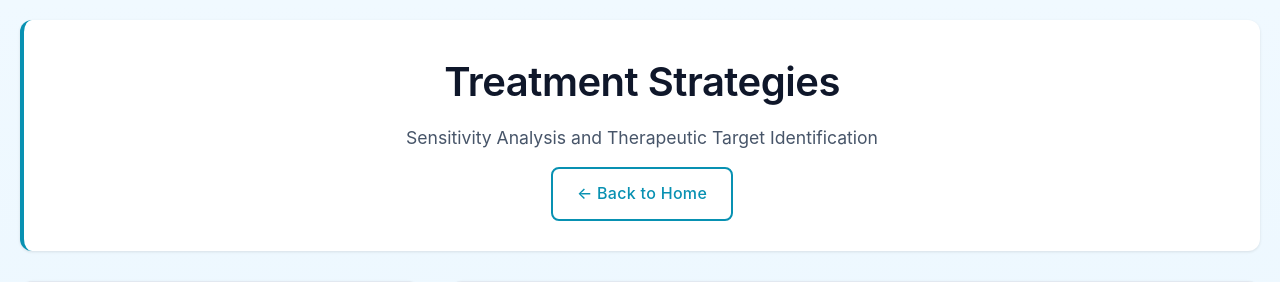
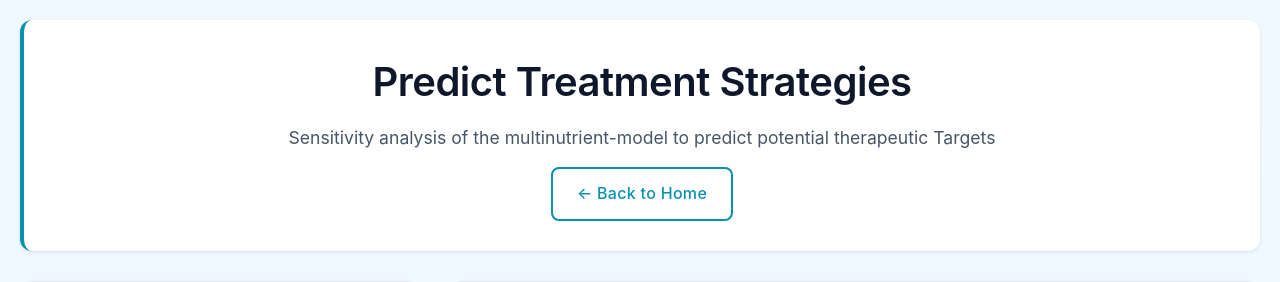
Before and after one commit to weilandtd/CompetitiveCatabolism, a Flask app: page /treatment in a window 1280 px wide. Shown: the top 282 px of the page. Run offline with Flask 2, Linux system fonts and the light colour scheme.

Commit message:
MTN: Refactor how colors are defined

```diff
--- a/web_app/app.py
+++ b/web_app/app.py
@@ -574,6 +574,15 @@ def run_obesity():
         # Additional parameter perturbations (as fold changes)
         param_dict = data.get('parameters', {})
 
+        # Define color scheme for all plots
+        PLOT_COLORS = {
+            'model': '#0891b2',        # cyan-600 - main model line
+            'perturbed': '#f97316',    # orange-500 - perturbed model line
+            'mouse_data': '#64748b',   # slate-500 - BXD mouse data points
+            'male_data': '#06b6d4',    # cyan-500 - male human data points (light teal)
+            'female_data': '#fb7185'   # rose-400 - female human data points (light pink)
+        }
+
         # Get base parameters
         p = ref_parameters()
 
@@ -724,19 +733,20 @@ def run_obesity():
 
         # Glucose plot
         def plot_glucose(ax):
-            ax.plot(x_axis, G, linewidth=2, color='#0891b2', label='Model')  # cyan-600
+            ax.plot(x_axis, G, linewidth=2, color=PLOT_COLORS['model'], label='Model')
             if G_perturbed is not None:
-                ax.plot(x_axis, G_perturbed, linewidth=2, color='#f97316',
-                       linestyle='--', label='Perturbed')  # orange-500
+                ax.plot(x_axis, G_perturbed, linewidth=2, color=PLOT_COLORS['perturbed'],
+                       linestyle='--', label='Perturbed')
 
             if experimental_data and show_data:
                 if species == 'mouse':
                     ax.scatter(experimental_data['fat_mass'], experimental_data['glucose'],
-                              alpha=0.3, s=20, color='#64748b', label='BXD mice')  # slate-500
+                              alpha=0.3, s=20, color=PLOT_COLORS['mouse_data'], label='BXD mice')
                 else:
+                    data_color = PLOT_COLORS['male_data'] if sex == 'male' else PLOT_COLORS['female_data']
                     ax.scatter(experimental_data['body_fat_pct'], experimental_data['glucose'],
-                              alpha=0.3, s=10, color='#06b6d4' if sex == 'male' else '#fb7185',
-                              label=f'{sex.capitalize()} (NHANES)')  # cyan-500 male, rose-400 female
+                              alpha=0.3, s=10, color=data_color,
+                              label=f'{sex.capitalize()} (NHANES)')
 
             ax.set_xlabel(x_label)
             ax.set_ylabel('Fasting glucose (mg/dL)')
@@ -755,19 +765,20 @@ def run_obesity():
 
         # Insulin plot
         def plot_insulin(ax):
-            ax.plot(x_axis, I, linewidth=2, color='#0891b2', label='Model')  # cyan-600
+            ax.plot(x_axis, I, linewidth=2, color=PLOT_COLORS['model'], label='Model')
             if I_perturbed is not None:
-                ax.plot(x_axis, I_perturbed, linewidth=2, color='#f97316',
-                       linestyle='--', label='Perturbed')  # orange-500
+                ax.plot(x_axis, I_perturbed, linewidth=2, color=PLOT_COLORS['perturbed'],
+                       linestyle='--', label='Perturbed')
 
             if experimental_data and show_data:
                 if species == 'mouse':
                     ax.scatter(experimental_data['fat_mass'], experimental_data['insulin'],
-                              alpha=0.3, s=20, color='#64748b', label='BXD mice')  # slate-500
+                              alpha=0.3, s=20, color=PLOT_COLORS['mouse_data'], label='BXD mice')
                 else:
+                    data_color = PLOT_COLORS['male_data'] if sex == 'male' else PLOT_COLORS['female_data']
                     ax.scatter(experimental_data['body_fat_pct'], experimental_data['insulin'],
-                              alpha=0.3, s=10, color='#06b6d4' if sex == 'male' else '#fb7185',
-                              label=f'{sex.capitalize()} (NHANES)')  # cyan-500 male, rose-400 female
+                              alpha=0.3, s=10, color=data_color,
+                              label=f'{sex.capitalize()} (NHANES)')
 
             ax.set_xlabel(x_label)
             ylabel = 'Fasting insulin (ng/mL)' if species == 'mouse' else 'Fasting insulin (uU/mL)'
@@ -787,19 +798,20 @@ def run_obesity():
 
         # HOMA-IR plot
         def plot_homa_ir(ax):
-            ax.plot(x_axis, HOMA_IR, linewidth=2, color='#0891b2', label='Model')  # cyan-600
+            ax.plot(x_axis, HOMA_IR, linewidth=2, color=PLOT_COLORS['model'], label='Model')
             if HOMA_IR_perturbed is not None:
-                ax.plot(x_axis, HOMA_IR_perturbed, linewidth=2, color='#f97316',
-                       linestyle='--', label='Perturbed')  # orange-500
+                ax.plot(x_axis, HOMA_IR_perturbed, linewidth=2, color=PLOT_COLORS['perturbed'],
+                       linestyle='--', label='Perturbed')
 
             if experimental_data and show_data:
                 if species == 'mouse':
                     ax.scatter(experimental_data['fat_mass'], experimental_data['homa_ir'],
-                              alpha=0.3, s=20, color='#64748b', label='BXD mice')  # slate-500
+                              alpha=0.3, s=20, color=PLOT_COLORS['mouse_data'], label='BXD mice')
                 else:
+                    data_color = PLOT_COLORS['male_data'] if sex == 'male' else PLOT_COLORS['female_data']
                     ax.scatter(experimental_data['body_fat_pct'], experimental_data['homa_ir'],
-                              alpha=0.3, s=10, color='#06b6d4' if sex == 'male' else '#fb7185',
-                              label=f'{sex.capitalize()} (NHANES)')  # cyan-500 male, rose-400 female
+                              alpha=0.3, s=10, color=data_color,
+                              label=f'{sex.capitalize()} (NHANES)')
 
             ax.set_xlabel(x_label)
             ax.set_ylabel('HOMA-IR')
--- a/web_app/template/treatment.html
+++ b/web_app/template/treatment.html
@@ -8,8 +8,8 @@
 </head>
 <body>
     <header>
-        <h1>Treatment Strategies</h1>
-        <p>Sensitivity Analysis and Therapeutic Target Identification</p>
+        <h1>Predict Treatment Strategies</h1>
+        <p>Sensitivity analysis of the multinutrient-model to predict potential therapeutic Targets </p>
         <a href="/" class="btn-secondary">← Back to Home</a>
     </header>
 
```
